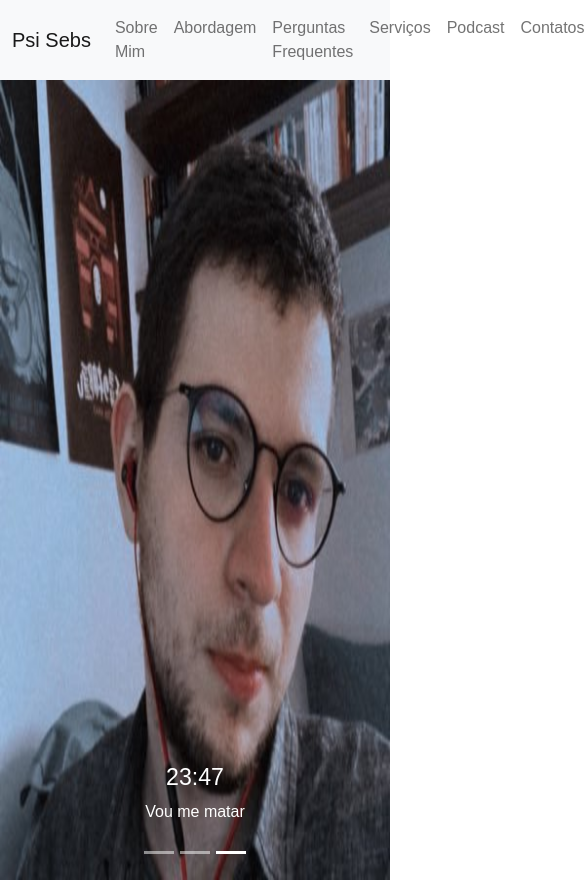
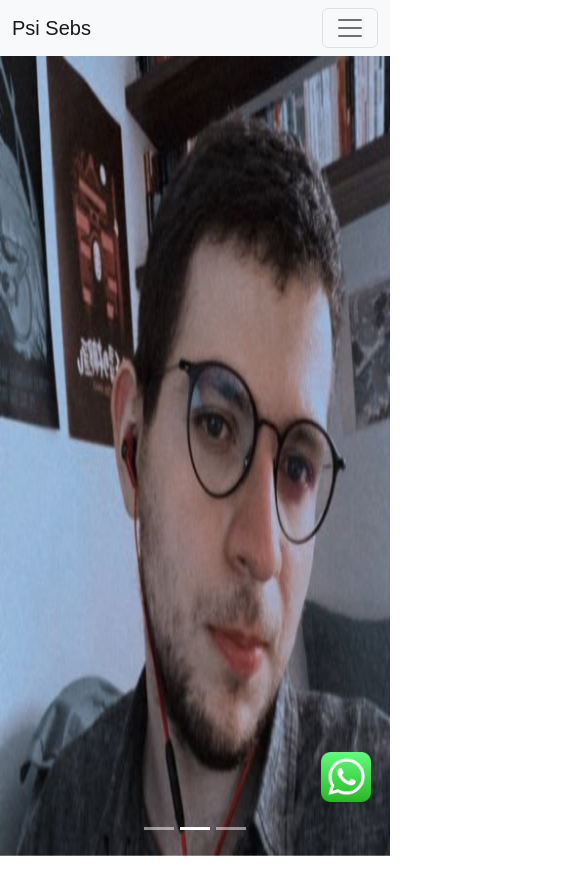
Before and after one commit to adriyear99/psi-sebs-landing-page, a React (Create React App) app in the folder sebs-page/: page / in a window 390 px wide. Shown: the whole page, 585 px wide, since content can reach past the window. After the commit the page ends 856 px from the top, so only its background shows below. Built offline with nearby package versions, Linux system fonts and the light colour scheme.

Commit message:
Fixar ícone whatsapp

```diff
--- a/sebs-page/src/components/About.js
+++ b/sebs-page/src/components/About.js
@@ -3,42 +3,33 @@ import "./About.css"
 
 function About() {
     return (
-        <Carousel fade  interval={500} controls={false}>
-            <Carousel.Item>
+        <Carousel fade controls={false}>
+            <Carousel.Item interval={500}>
                 <img
                     className="d-block w-100"
                     src={require("../assets/sebs.jpg")}
                     alt="Sebastião Venâncio"
                     // style={{opacity:0.5}}
                 />
-                <Carousel.Caption>
-                    <h3>Psi Sebs</h3>
-                    <p>O psicólogo do sexo.</p>
-                </Carousel.Caption>
+
             </Carousel.Item>
-            <Carousel.Item>
+            <Carousel.Item interval={500}>
                 <img
                     className="d-block w-100"
                     src={require("../assets/sebs.jpg")}
                     alt="Sebastião Venâncio"
                     // style={{opacity:0.5}}
                 />
-                <Carousel.Caption>
-                    <h3>Bad Omens</h3>
-                    <p>Just Pretend</p>
-                </Carousel.Caption>
+
             </Carousel.Item>
-            <Carousel.Item>
+            <Carousel.Item interval={500}>
                 <img
                     className="d-block w-100"
                     src={require("../assets/sebs.jpg")}
                     alt="Sebastião Venâncio"
                     // style={{opacity:0.5}}
                 />
-                <Carousel.Caption>
-                    <h3>23:47</h3>
-                    <p>Vou me matar</p>
-                </Carousel.Caption>
+
             </Carousel.Item>
         </Carousel>
     );
--- a/sebs-page/src/components/Header.js
+++ b/sebs-page/src/components/Header.js
@@ -1,11 +1,54 @@
-import React from 'react'
+import React, {useEffect} from 'react'
 import Container from 'react-bootstrap/Container'
 import Navbar from 'react-bootstrap/Navbar'
 import Nav from 'react-bootstrap/Nav'
+import NavDropdown from 'react-bootstrap/NavDropdown'
 import "./Header.css"
+import useWindowDimensions from '../hooks/useWindowDimensions'
 
 const Header = () => {
+
+    const { height, width } = useWindowDimensions();
+
+
+
+
+    useEffect(()=>{
+        console.log("Height: ",height)
+        console.log("Width: ",width)
+
+    },[height,width])
+
+
+
+
+
+
+
+
     return (
+        <div>
+            {width < 550 ?
+                <Navbar bg="light" expand="lg">
+                    <Container fluid>
+                        <Navbar.Brand href="#">Psi Sebs</Navbar.Brand>
+                        <Navbar.Toggle aria-controls="navbarScroll" />
+                        <Navbar.Collapse id="navbarScroll">
+                            <Nav className="me-auto my-2 my-lg-0" style={{ maxHeight: '200px' }} navbarScroll>
+                                    <NavDropdown.Item href="#action3">Sobre Mim</NavDropdown.Item>
+                                    <NavDropdown.Item href="#action4">Abordagem</NavDropdown.Item>
+                                    <NavDropdown.Item href="#action4">Perguntas Frequentes</NavDropdown.Item>
+                                    <NavDropdown.Item href="#action4">Serviços</NavDropdown.Item>
+                                    <NavDropdown.Item href="#action4">Contatos</NavDropdown.Item>
+                                    <NavDropdown.Divider/>
+                                    <NavDropdown.Item href="#">Voltar para o topo</NavDropdown.Item>
+                            </Nav>
+                        </Navbar.Collapse>
+                    </Container>
+                </Navbar>
+
+            :
+
                 <Navbar className='bg-light navigation'>
                     <Container>
                         <Navbar.Brand href="#home">Psi Sebs</Navbar.Brand>
@@ -15,11 +58,12 @@ const Header = () => {
                             <Nav.Link href="#features">Abordagem</Nav.Link>
                             <Nav.Link href="#pricing">Perguntas Frequentes</Nav.Link>
                             <Nav.Link href="#pricing">Serviços</Nav.Link>
-                    <Nav.Link href="#pricing">Podcast</Nav.Link>
                             <Nav.Link href="#pricing">Contatos</Nav.Link>
                         </Nav>
                     </Container>
                 </Navbar>
+            }
+        </div>
     )
 }
 
--- a/sebs-page/src/components/Home.js
+++ b/sebs-page/src/components/Home.js
@@ -1,13 +1,14 @@
 import React from "react"
 import Header from "./Header"
 import About from "./About"
+import Whatsapp from "./Whatsapp"
 
 const Home = () => {
     return(
         <div>
             <Header/>
             <About/>
-
+            <Whatsapp/>
         </div>
     )
 }
--- /dev/null
+++ b/sebs-page/src/components/Whatsapp.css
@@ -0,0 +1,12 @@
+.icon-container{
+    right:5%;
+    bottom:5%;
+    z-index:3;
+}
+
+.wpp-icon{
+    position: relative;
+    width:50px;
+    height:50px;
+
+}
--- /dev/null
+++ b/sebs-page/src/components/Whatsapp.js
@@ -0,0 +1,13 @@
+import React from 'react'
+import './Whatsapp.css'
+
+
+const Whatsapp = () => {
+    return (
+        <div className='position-fixed icon-container'>
+            <img src={require("../assets/whatsapp.png")} className="wpp-icon"/>
+        </div>
+    )
+}
+
+export default Whatsapp
--- /dev/null
+++ b/sebs-page/src/hooks/useWindowDimensions.js
@@ -0,0 +1,25 @@
+import { useState, useEffect } from 'react'
+
+
+function getWindowDimensions() {
+
+    const { innerWidth: width, innerHeight: height } = window
+
+    return { width,height }
+}
+
+export default function useWindowDimensions() {
+    const [windowDimensions, setWindowDimensions] = useState(getWindowDimensions())
+
+    useEffect(() => {
+    function handleResize() {
+        setWindowDimensions(getWindowDimensions())
+    }
+
+    window.addEventListener('resize', handleResize)
+
+
+    return () => window.removeEventListener('resize', handleResize)}, [])
+
+    return windowDimensions
+}
```
Also changed, not shown: sebs-page/src/assets/whatsapp.png (added). Lines whose indentation alone changed are shown as unchanged.
